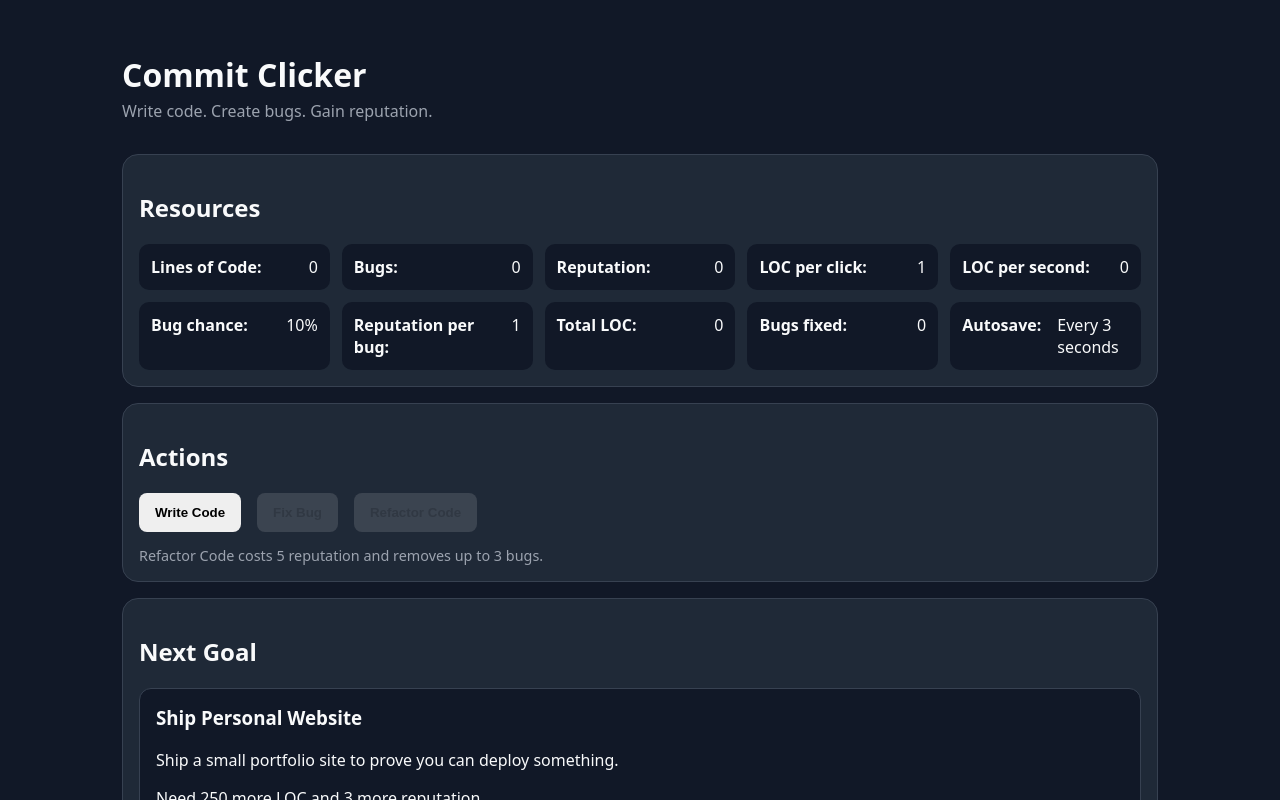
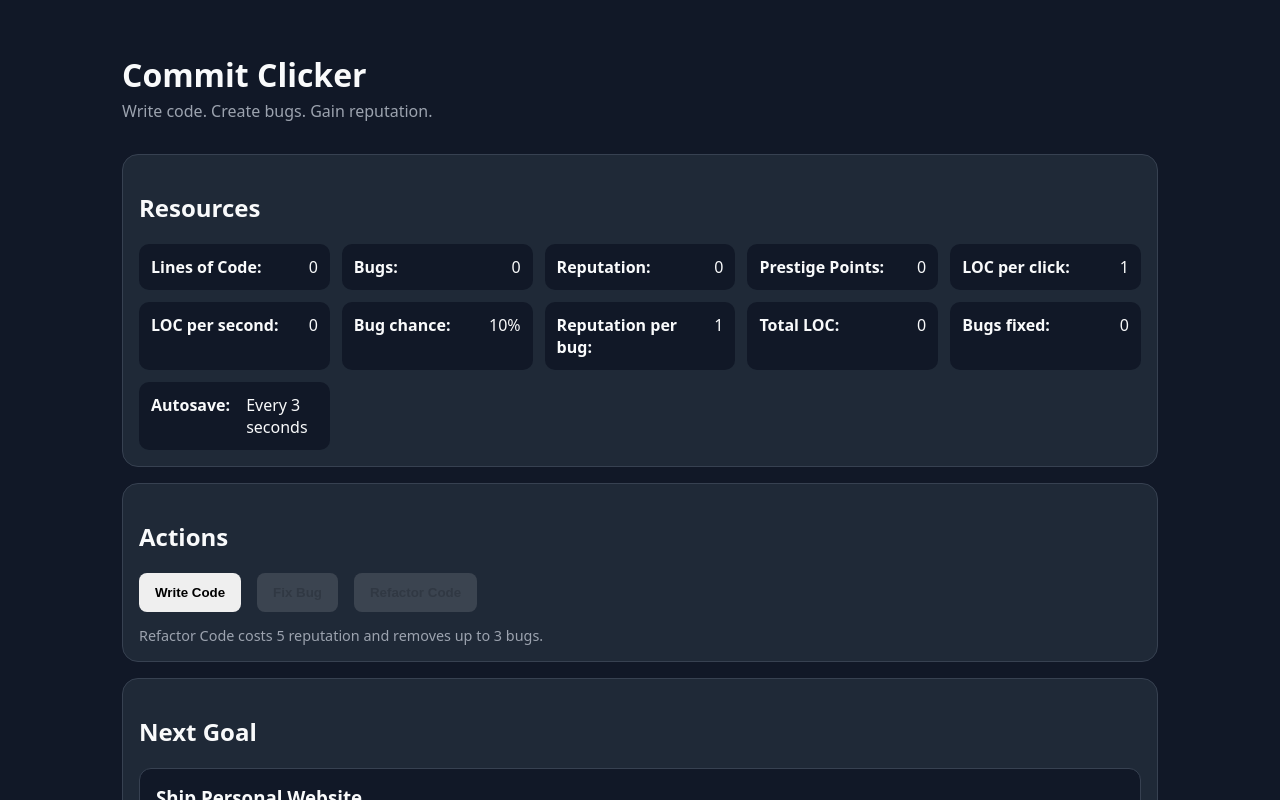
Before and after one commit to BlazingHotCode/commit-clicker, a React (Vite) app: page / in a window 1280 px wide. Shown: the top 800 px of the page. Built offline with nearby package versions, Linux system fonts and the light colour scheme.

Commit message:
add prestige points state

```diff
--- a/src/components/resources/ResourceBar.tsx
+++ b/src/components/resources/ResourceBar.tsx
@@ -22,6 +22,10 @@ export function ResourceBar({ state }: ResourceBarProps) {
         <ResourceItem
           label="Reputation"
           value={formatNumber(state.reputation)}
+        />
+        <ResourceItem
+          label="Prestige Points"
+          value={formatNumber(state.prestigePoints)}
         />
         <ResourceItem
           label="LOC per click"
--- a/src/game/engine/createSaveState.ts
+++ b/src/game/engine/createSaveState.ts
@@ -5,6 +5,7 @@ export function createSaveState(saved: Partial<GameState>): GameState {
   return {
     ...initialState,
     ...saved,
+    prestigePoints: saved.prestigePoints ?? 0,
     upgrades: {
       ...initialState.upgrades,
       ...saved.upgrades,
--- a/src/game/state/initialState.ts
+++ b/src/game/state/initialState.ts
@@ -4,6 +4,8 @@ export const initialState: GameState = {
   linesOfCode: 0,
   bugs: 0,
   reputation: 0,
+
+  prestigePoints: 0,
 
   totalLinesOfCode: 0,
   totalBugsFixed: 0,
--- a/src/game/state/types.ts
+++ b/src/game/state/types.ts
@@ -12,6 +12,8 @@ export type GameState = {
   linesOfCode: number;
   bugs: number;
   reputation: number;
+
+  prestigePoints: number;
 
   totalLinesOfCode: number;
   totalBugsFixed: number;
```
